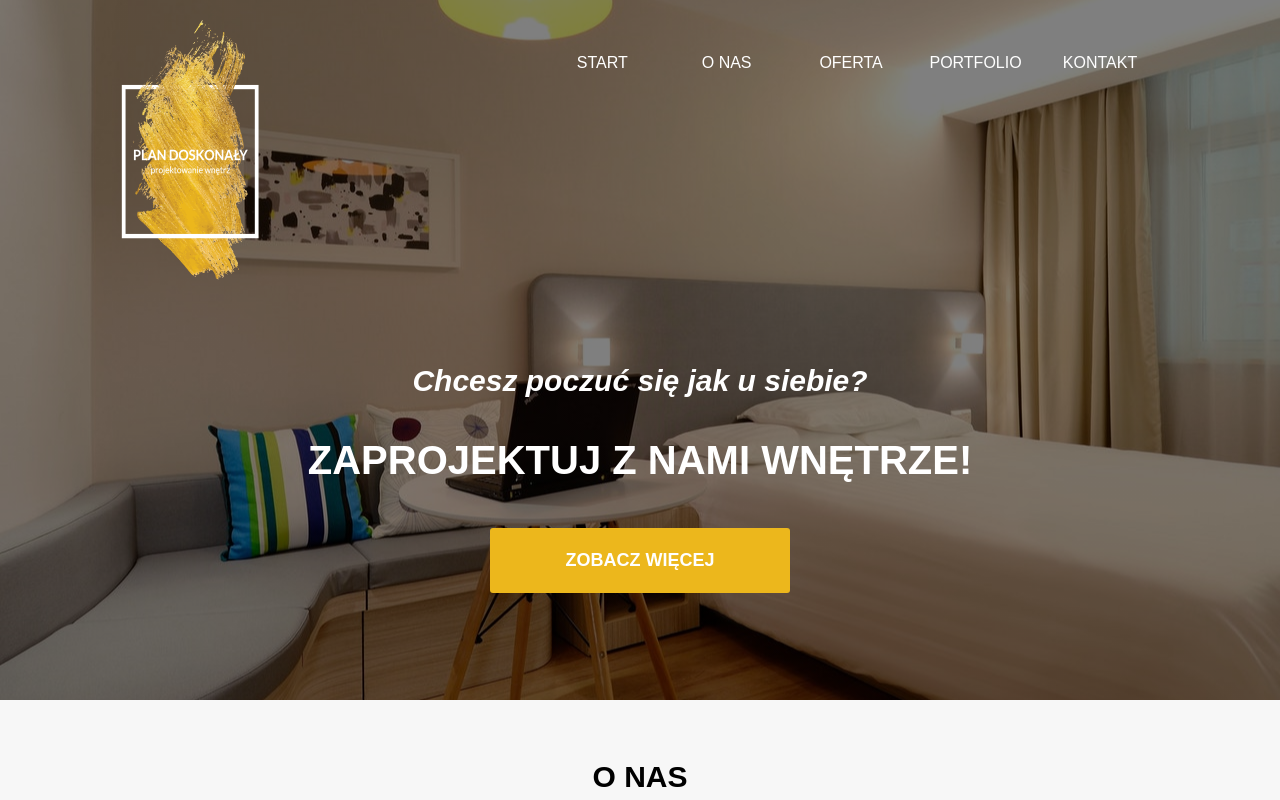
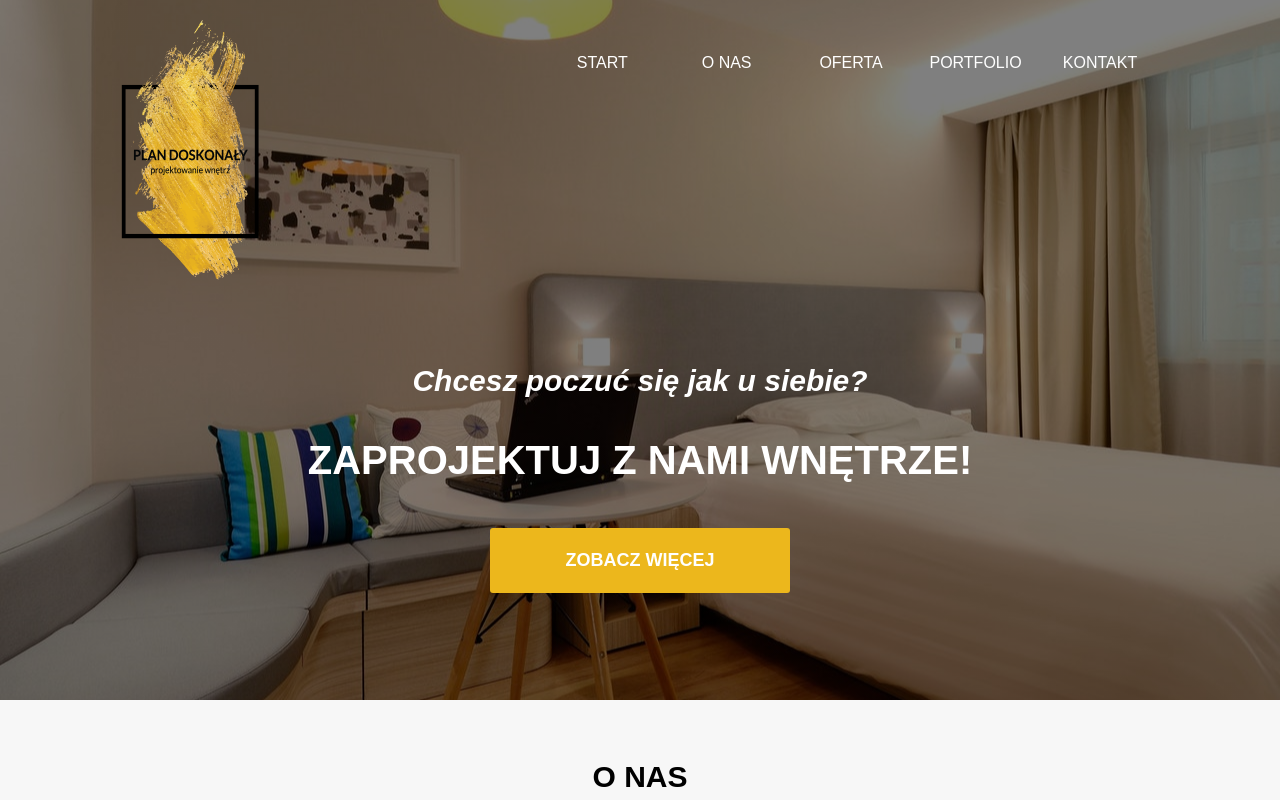
Before and after one commit to mjszewczyk/plandoskonaly, a plain HTML site: page index.html in a window 1280 px wide. Shown: the top 800 px of the page. Drawn offline with nearby package versions, Linux system fonts and the light colour scheme.

Commit message:
Change logo

```diff
--- a/index.html
+++ b/index.html
@@ -13,7 +13,7 @@
     <header>
         <nav class="container">
             <div class="row">
-                <img src="images/plan-doskonal-logo-na-ciemne-tlo.png" alt="Plan doskonały - logo">
+                <img src="images/plan-doskonal-logo.png" alt="Plan doskonały - logo">
                 <div class="burger">
                     <div></div>
                     <div></div>
```
